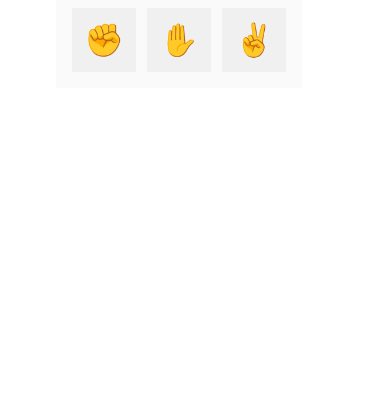
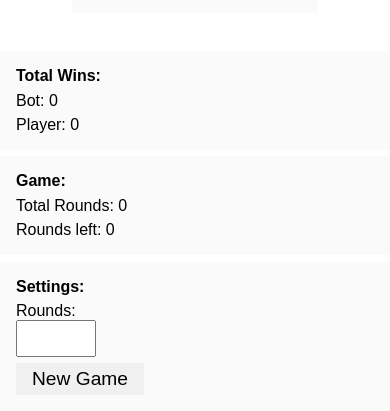
Before and after one commit to snaileny/rock-paper-scissors, a plain HTML site: page index.html in a window 390 px wide. Shown: the part 523-934 px from the top of the page. Before the commit the page ends 844 px from the top, so only its background shows below. Drawn offline with Linux system fonts and the light colour scheme.

Commit message:
Update index.css

```diff
--- a/css/index.css
+++ b/css/index.css
@@ -46,7 +46,6 @@ body {
     flex-direction: column;
     justify-content: space-evenly;
     align-items: center;
-    margin: 0 2rem 0 0;
     font-size: 2rem;
     text-align: center;
     user-select: none;
@@ -68,7 +67,6 @@ body {
 
 .playerSecond-choice {
 
-    display: inline;
     padding: 0 0 0.8rem 0;
     transform: rotate(-90deg);
 
@@ -156,12 +154,11 @@ body {
 
 .menu {
 
-    height: 4rem;
     display: flex;
     flex-direction: column;
-    position: absolute;
-    top: 3rem;
-    right: 32rem;
+    position: fixed;
+    top: 5%;
+    right: 5%;
     font-size: 1.2rem;
 
 }
@@ -210,9 +207,7 @@ body {
 
 .menu h4 {
 
-    border-bottom: solid black 1px;
-    padding: 0 0 4px 0;
-    margin: 0 0 0.6rem 0;
+    margin: 0 0 0.4rem 0;
 
 }
 
@@ -240,3 +235,70 @@ body {
     display: block;
 
 }
+
+@media screen and (max-width: 768px) {
+
+    body {
+
+        display: flex;
+        flex-direction: column;
+        justify-content: center;
+        align-items: center;
+
+    }
+
+    .game {
+
+        height: auto;
+
+    }
+
+    .game > div {
+
+        margin-bottom: 1rem;
+
+    }
+
+    .menu {
+
+        position: static;
+        flex-direction: row;
+        justify-content: space-between;
+        margin-top: 1rem;
+
+    }
+
+}
+
+@media screen and (max-width: 425px) {
+
+    body {
+
+        height: 100%;
+
+    }
+
+    .game {
+
+        margin-top: 1rem;
+
+    }
+
+    .menu {
+
+        width: 100%;
+        position: static;
+        flex-direction: column;
+        justify-content: space-between;
+        margin-top: 1rem;
+        font-size: 1rem;
+
+    }
+
+    .menu > div {
+
+        width: 100%;
+
+    }
+
+}
```
